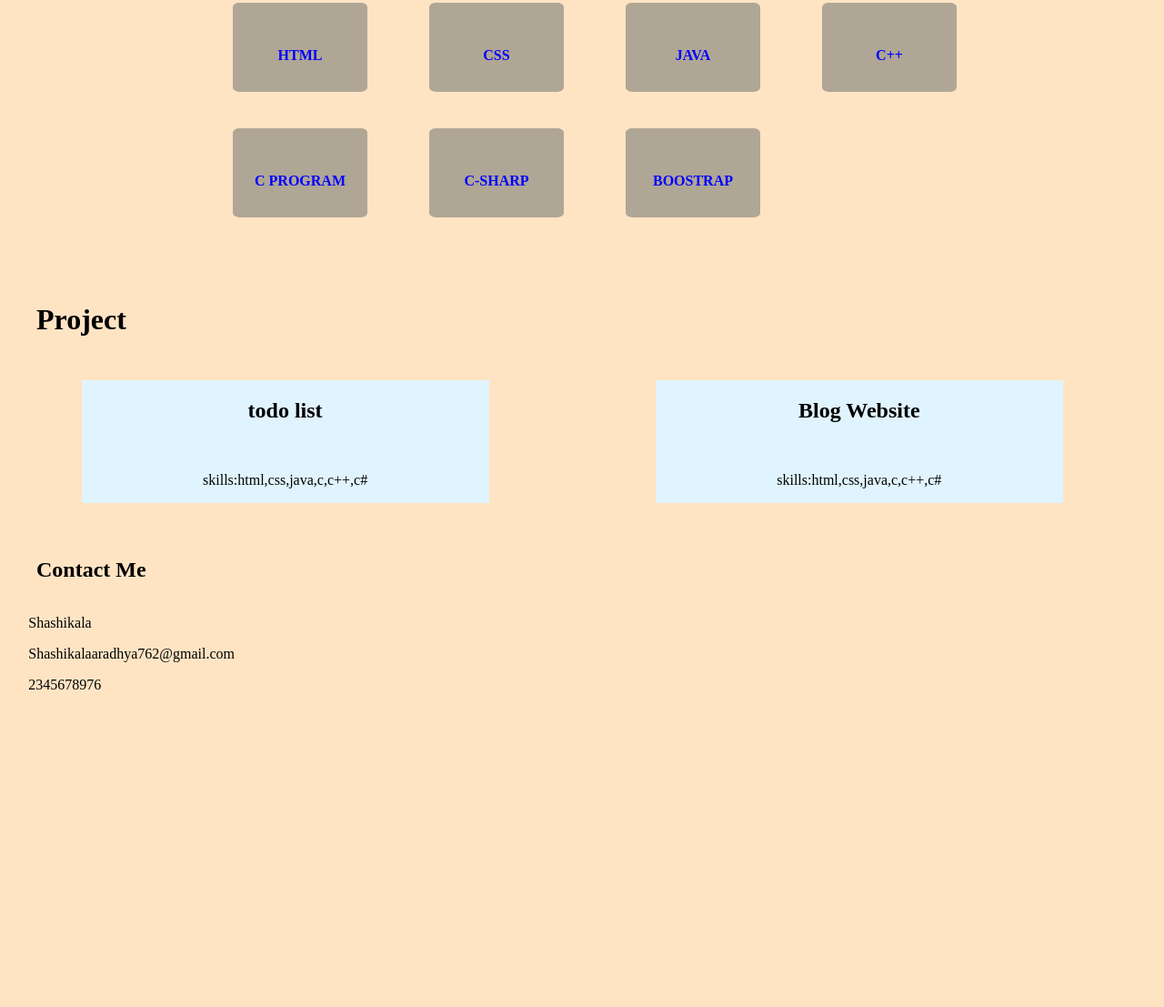
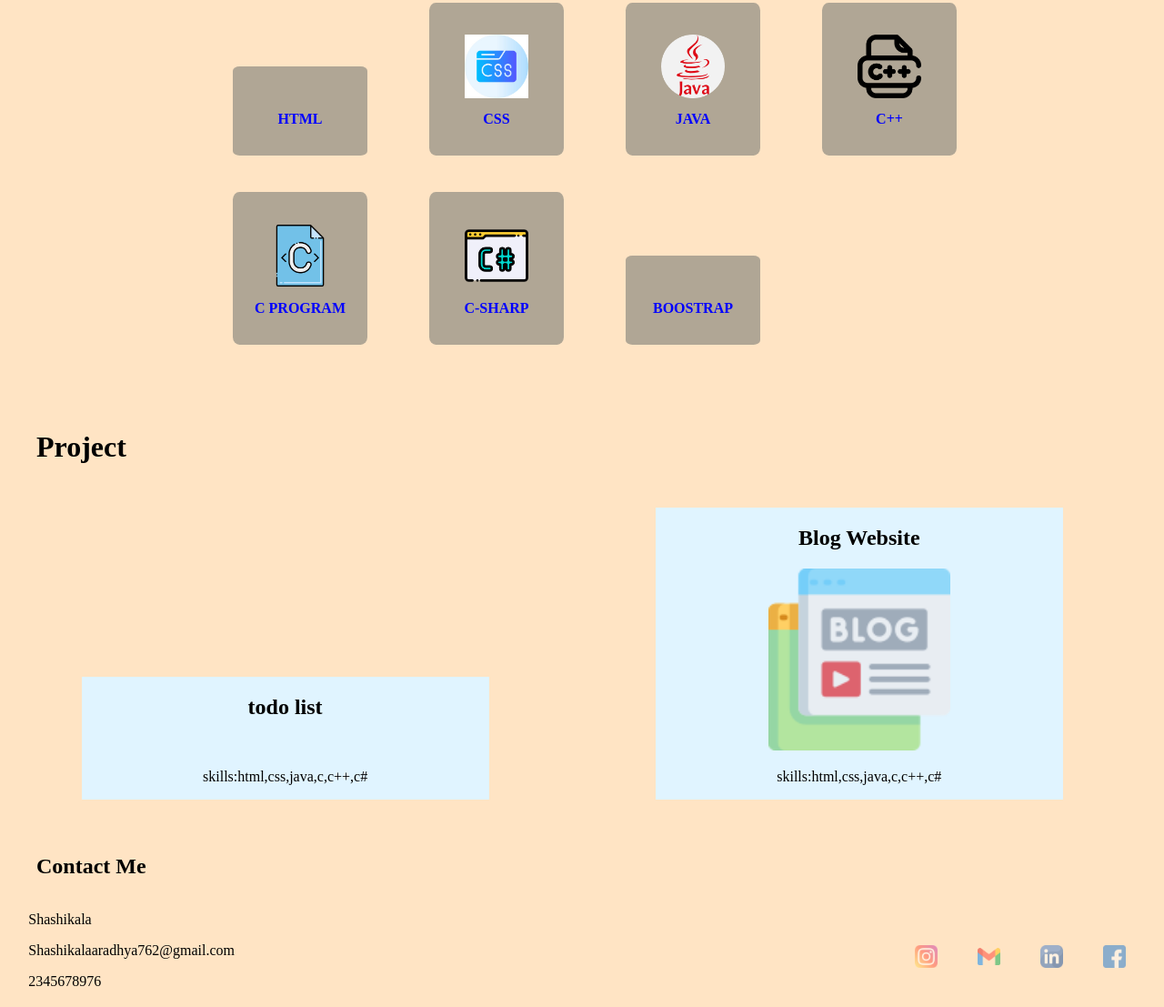
Before and after one commit to shashikala-shashi/work, a plain HTML site: page index2.html in a window 1280 px wide. Shown: the part 1492-2599 px from the top of the page at 91% size. Before the commit the page ends 2308 px from the top, so only its background shows below. Drawn offline with Linux system fonts and the light colour scheme; files whose address does not match are found by name.

Commit message:
Add files via upload

```diff
--- a/index2.html
+++ b/index2.html
@@ -71,23 +71,23 @@
               <h4>HTML</h4>
             </div>
             <div class="scard">
-                <img src="C:\Users\Administrator\Downloads\Bio Data_files\icons\css.jpg" alt="" width="70">
+                <img src="C:\Users\Administrator\Desktop\indexi\css.jpg" alt="" width="70">
                  <H4>CSS</H4>
             </div>
             <div class="scard">
-                <img src="C:\Users\Administrator\Downloads\Bio Data_files\icons\919854.png" alt="" width="70">
+                <img src="C:\Users\Administrator\Desktop\indexi\919854.png" alt="" width="70">
                  <H4>JAVA</H4>
             </div>
             <div class="scard">
-                <img src="C:\Users\Administrator\Downloads\Bio Data_files\icons\9078398.png" alt="" width="70">
+                <img src="C:\Users\Administrator\Desktop\indexi\9078398.png" alt="" width="70">
                  <H4>C++</H4>
             </div>
             <div class="scard" style="margin-left: 20%;">
-                <img src="C:\Users\Administrator\Downloads\Bio Data_files\icons\3103956.png" alt="" width="70">
+                <img src="C:\Users\Administrator\Desktop\indexi\3103956.png" alt="" width="70">
                  <H4>C PROGRAM</H4>
             </div>
             <div class="scard">
-                <img src="C:\Users\Administrator\Downloads\Bio Data_files\icons\1045903.png" alt="" width="70">
+                <img src="C:\Users\Administrator\Desktop\indexi\1045903.png" alt="" width="70">
                  <H4>C-SHARP</H4>
             </div>
             <div class="scard">
@@ -106,7 +106,7 @@
              </div>
             <div class="todo">
                 <h2>Blog Website</h2>
-               <img src= "C:\Users\Administrator\Downloads\Bio Data_files\icons\4660439.png" alt="" width="200">
+               <img src= "C:\Users\Administrator\Desktop\indexi\4660439.png" alt="" width="200">
                <p>skills:html,css,java,c,c++,c#</p>
             </div>
 
@@ -121,10 +121,10 @@
                 <p>2345678976</p>
             </div>
             <div class="imge end">
-                <a href="www.instagram.com › accounts › login"><img src="C:\Users\Administrator\Downloads\Bio Data_files\icons\2111463.png" alt="" width="25"></a>
-                <a href="mailto:shashikalaaradhya762@gmail.com"><img src="C:\Users\Administrator\Downloads\Bio Data_files\icons\5968534.png" alt="" width="25"></a>
-                <a href=""><img src="C:\Users\Administrator\Downloads\Bio Data_files\icons\in.png" alt="" width="25"></a>
-                <a href=""><img src="C:\Users\Administrator\Downloads\Bio Data_files\icons\fb.png" alt="" width="25"></a>
+                <a href="www.instagram.com › accounts › login"><img src="C:\Users\Administrator\Desktop\indexi\2111463.png" alt="" width="25"></a>
+                <a href="mailto:shashikalaaradhya762@gmail.com"><img src="C:\Users\Administrator\Desktop\indexi\5968534.png" alt="" width="25"></a>
+                <a href=""><img src="C:\Users\Administrator\Desktop\indexi\in.png" alt="" width="25"></a>
+                <a href=""><img src="C:\Users\Administrator\Desktop\indexi\fb.png" alt="" width="25"></a>
             </div>
         </footer>
 </body>
```
Also changed, not shown: VS/index2.html (+10 -10 lines), indexi/1045903.png (added), indexi/2111463.png (added), indexi/3103956.png (added), indexi/4660439.png (added), indexi/5968534.png (added), indexi/9078398.png (added), indexi/919854.png (added), indexi/css.jpg (added), indexi/fb.png (added), indexi/in.png (added).
